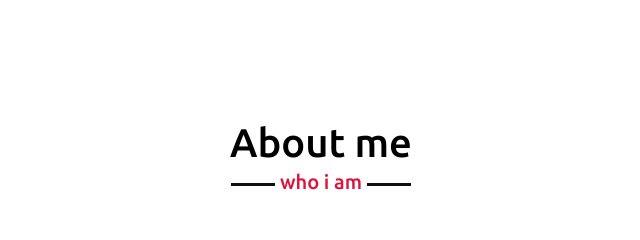
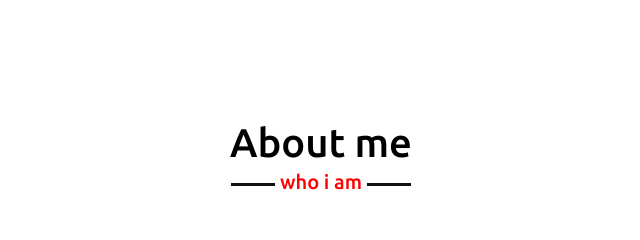
Before and after one commit to Amanpal222/AmanPortfolio, a plain HTML site: page index.html in a window 1280 px wide. Shown: the part 780-1020 px from the top of the page, 319-959 px from the left. Drawn offline with nearby package versions, Linux system fonts and the light colour scheme.

Commit message:
Update style.css

```diff
--- a/style.css
+++ b/style.css
@@ -71,7 +71,7 @@ section .title::after{
     bottom: -8px;
     left: 50%;
     font-size: 20px;
-    color: crimson;
+    color: red;
     padding: 0 5px;
     background: #fff;
     transform: translateX(-50%);
```
